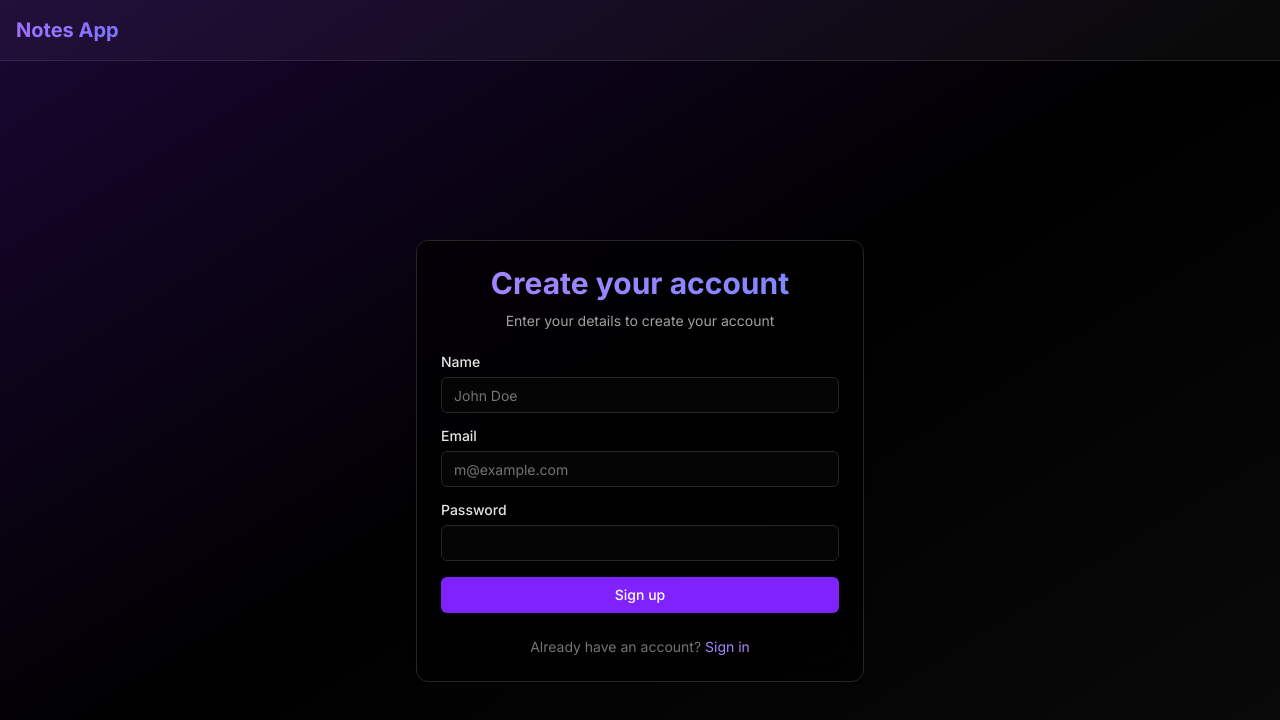
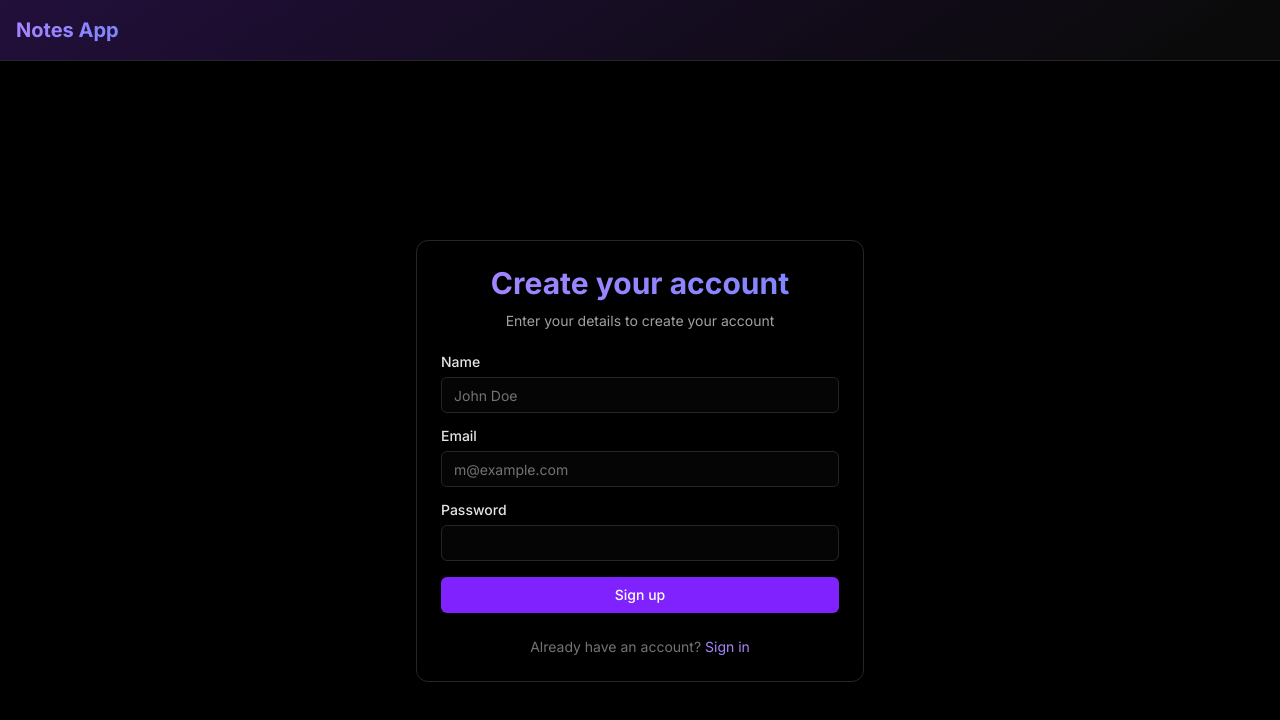
Before and after one commit to HarshitMishraGit/your-notes, a Next.js app: page /auth/signup in a window 1280 px wide. Shown: the top 720 px of the page. Built offline with nearby package versions, Linux system fonts and the light colour scheme; no server answers.

Commit message:
fix gradient div layer to make the header clickable

```diff
--- a/src/app/auth/signin/page.tsx
+++ b/src/app/auth/signin/page.tsx
@@ -46,7 +46,7 @@ export default function SignInPage() {
 
   return (
     <div className="min-h-screen flex items-center justify-center bg-black">
-      <div className="absolute inset-0 bg-gradient-to-br from-violet-600/20 via-transparent to-neutral-950"></div>
+      <div className="absolute inset-0 bg-gradient-to-br from-violet-600/20 via-transparent to-neutral-950 -z-1"></div>
       <Card className="w-full max-w-md mx-4 bg-black/60 border-neutral-800 backdrop-blur-xl">
         <CardHeader className="space-y-1">
           <CardTitle className="text-3xl font-bold text-center bg-gradient-to-r from-violet-400 to-indigo-400 bg-clip-text text-transparent">
--- a/src/app/auth/signup/page.tsx
+++ b/src/app/auth/signup/page.tsx
@@ -53,7 +53,7 @@ export default function SignUp() {
 
   return (
     <div className="min-h-screen flex items-center justify-center bg-black">
-      <div className="absolute inset-0 bg-gradient-to-br from-violet-600/20 via-transparent to-neutral-950"></div>
+      <div className="absolute inset-0 bg-gradient-to-br from-violet-600/20 via-transparent to-neutral-950 -z-1"></div>
       <Card className="w-full max-w-md mx-4 bg-black/60 border-neutral-800 backdrop-blur-xl">
         <CardHeader className="space-y-1">
           <CardTitle className="text-3xl font-bold text-center bg-gradient-to-r from-violet-400 to-indigo-400 bg-clip-text text-transparent">
```
